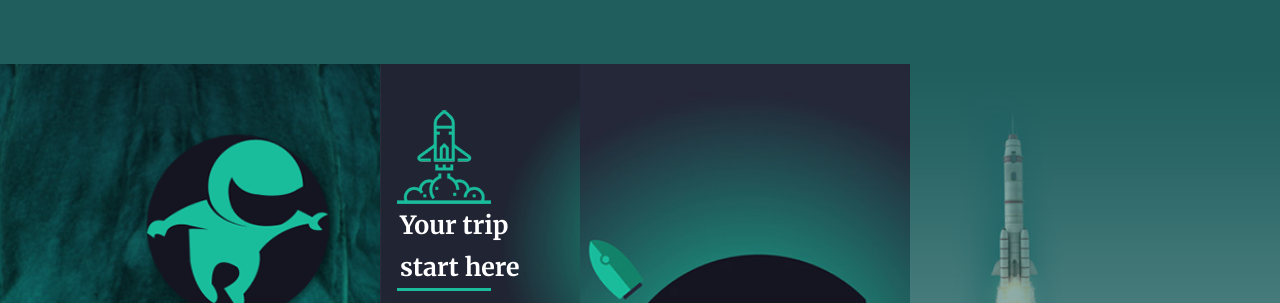
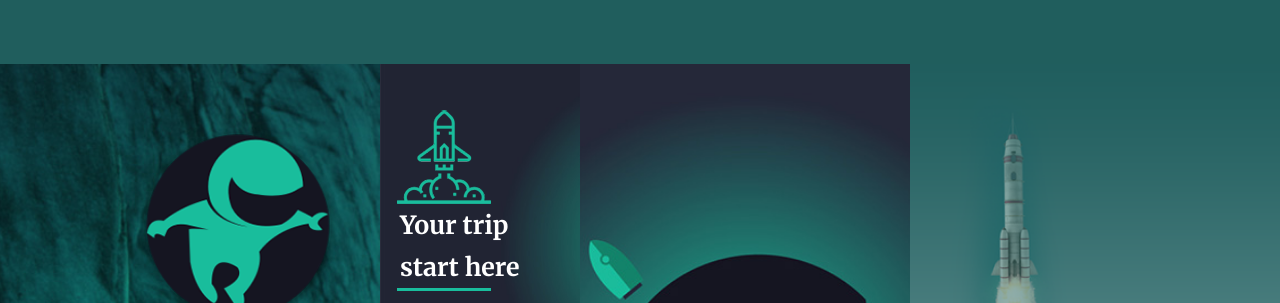
Before and after one commit to stefanodurante/leadtech, a plain HTML site: page index.html in a window 1280 px wide. Shown: the top 303 px of the page. Drawn offline with Linux system fonts and the light colour scheme.

Commit message:
maqueta in master

```diff
--- a/assets/styles/08_pages/_home.scss
+++ b/assets/styles/08_pages/_home.scss
@@ -6,6 +6,16 @@ body {
     color: $primary-color;
     text-align: center;
     font-family: $font-secondary;
+}
+
+.c-wrapp {
+    height: 100%;
+    @include breakpoint(desktop) {
+        display: flex;
+        justify-content: center;
+        align-items: center;
+        width: 100%;
+    }
 }
 
 .c-main {
@@ -54,6 +64,7 @@ body {
         @include breakpoint(desktop) {
             background-image: url(./../images/rock.jpg);
             background-size: cover;
+            background-position: right top;
             position: relative;
         }
     }
--- a/index.html
+++ b/index.html
@@ -13,6 +13,7 @@
 </head>
 
 <body>
+    <div class="c-wrapp">
         <main class="c-main">
             <section class="c-section c-section__visa">
                 <article class="c-article c-article__visa">
@@ -53,6 +54,7 @@
 
 
         </main>
+    </div>
     <!--[if lt IE 8]>
       <p class="browserupgrade">
         You are using an <strong>outdated</strong> browser. Please
```
Also changed, not shown: assets/styles/style.css, 1 other file. Lines whose indentation alone changed are shown as unchanged.
